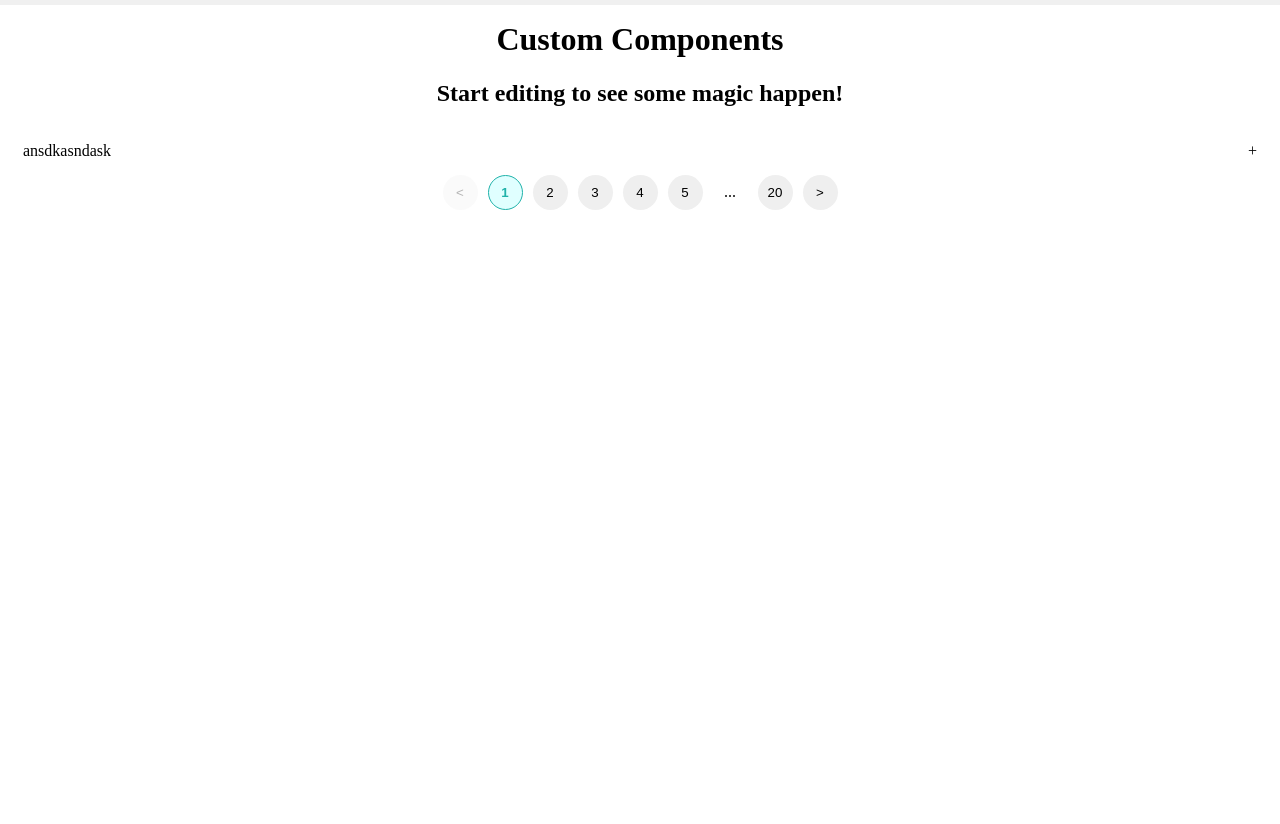
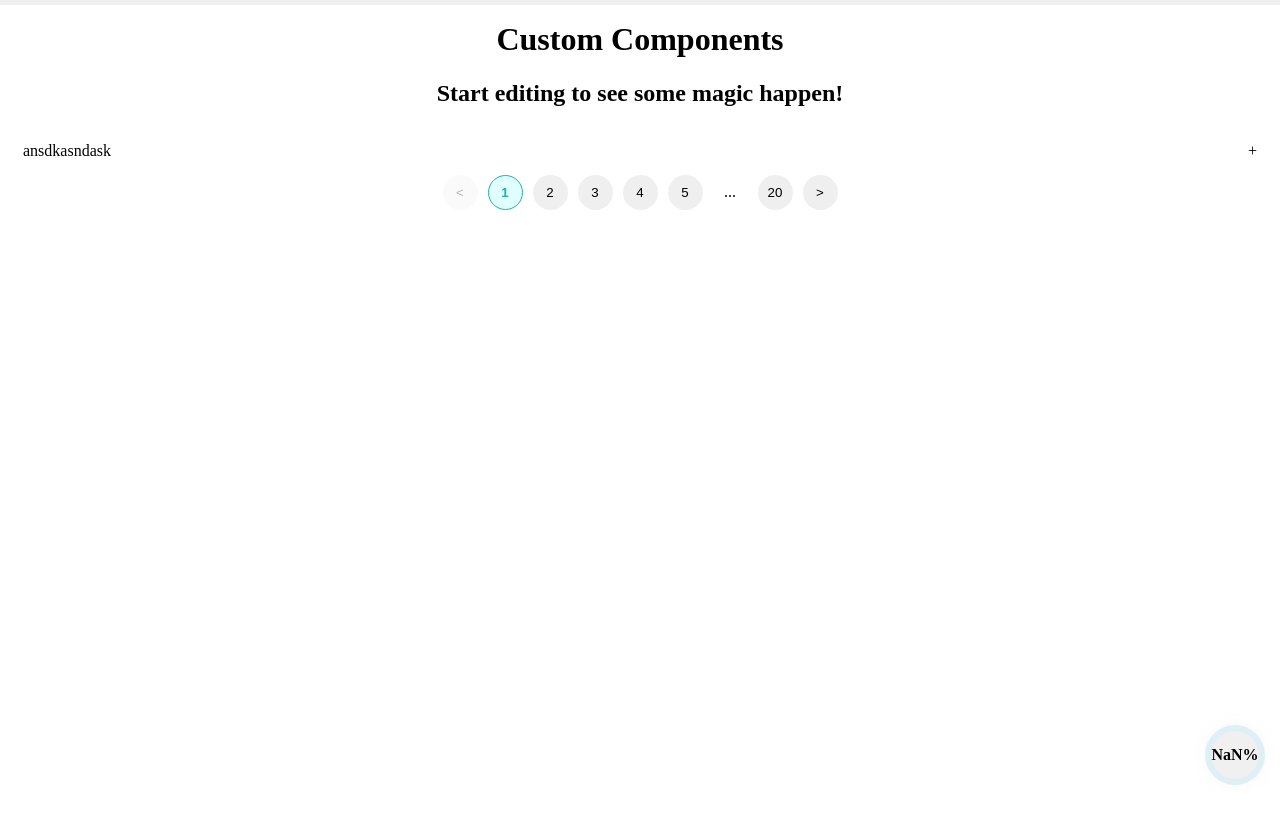
Before and after one commit to iamyashkhandelwal/custom-components, a React (Create React App) app: page / in a window 1280 px wide. Shown: the top 824 px of the page. Built offline with nearby package versions, Linux system fonts and the light colour scheme.

Commit message:
Added Circular Page Scroll Indicator.

```diff
--- a/src/App.js
+++ b/src/App.js
@@ -4,6 +4,7 @@ import Accordion from './components/Accordion';
 import Toast from './components/Toast';
 import Pagination from './components/Pagination';
 import { LinearPageScrollBar } from './components/linear-page-scroll-bar/LinearPageScrollBar';
+import { CircularPageScrollIndicator } from './components/circular-page-scroll-indicator/CircularPageScrollIndicator';
 
 function App() {
   const [open, setOpen] = useState(false);
@@ -21,6 +22,7 @@ function App() {
   return (
     <>
     <LinearPageScrollBar />
+    <CircularPageScrollIndicator />
     <div className="App" style={{ minHeight: '150vh' }}>
       <h1>Custom Components</h1>
       <h2>Start editing to see some magic happen!</h2>
--- /dev/null
+++ b/src/components/circular-page-scroll-indicator/CircularPageScrollIndicator.css
@@ -0,0 +1,24 @@
+#circular-progress-bar {
+  width: 60px;
+  height: 60px;
+  border-radius: 50%;
+  background-color: #deeff5;
+  position: fixed;
+  bottom: 15px;
+  right: 15px;
+  display: flex;
+  align-items: center;
+  justify-content: center;
+  box-shadow: 0 0 10px rgba(240, 240, 240, 0.5);
+}
+
+#inner-circle {
+  display: flex;
+  align-items: center;
+  justify-content: center;
+  width: calc(100% - 12px);
+  height: calc(100% - 12px);
+  border-radius: 50%;
+  background-color: #f0f0f0;
+  font-weight: 600;
+}
--- /dev/null
+++ b/src/components/circular-page-scroll-indicator/CircularPageScrollIndicator.js
@@ -0,0 +1,34 @@
+import { useEffect, useRef } from "react";
+import "./CircularPageScrollIndicator.css";
+
+export const CircularPageScrollIndicator = () => {
+  const progressBarRef = useRef(null);
+  const progressPercentRef = useRef(null);
+  function updateScrollProgress() {
+    const scrollTop =
+      document.documentElement.scrollTop || document.body.scrollTop;
+    const scrollHeight =
+      document.documentElement.scrollHeight -
+      document.documentElement.clientHeight;
+    const scrollProgress = (scrollTop / scrollHeight) * 100;
+    const progressBarFill = progressBarRef?.current;
+    progressBarFill.style.background = `conic-gradient(#007bff ${scrollProgress}%, #deeff5 ${scrollProgress}%)`;
+
+    const progressPercent = progressPercentRef.current;
+    progressPercent.innerText = `${Math.round(scrollProgress)}%`;
+  }
+
+  useEffect(() => {
+    window.addEventListener("scroll", updateScrollProgress);
+
+    return () => window.removeEventListener("scroll", updateScrollProgress);
+  }, []);
+
+  return (
+    <div ref={progressBarRef} id="circular-progress-bar">
+      <span ref={progressPercentRef} id="inner-circle">
+        0%
+      </span>
+    </div>
+  );
+};
```
